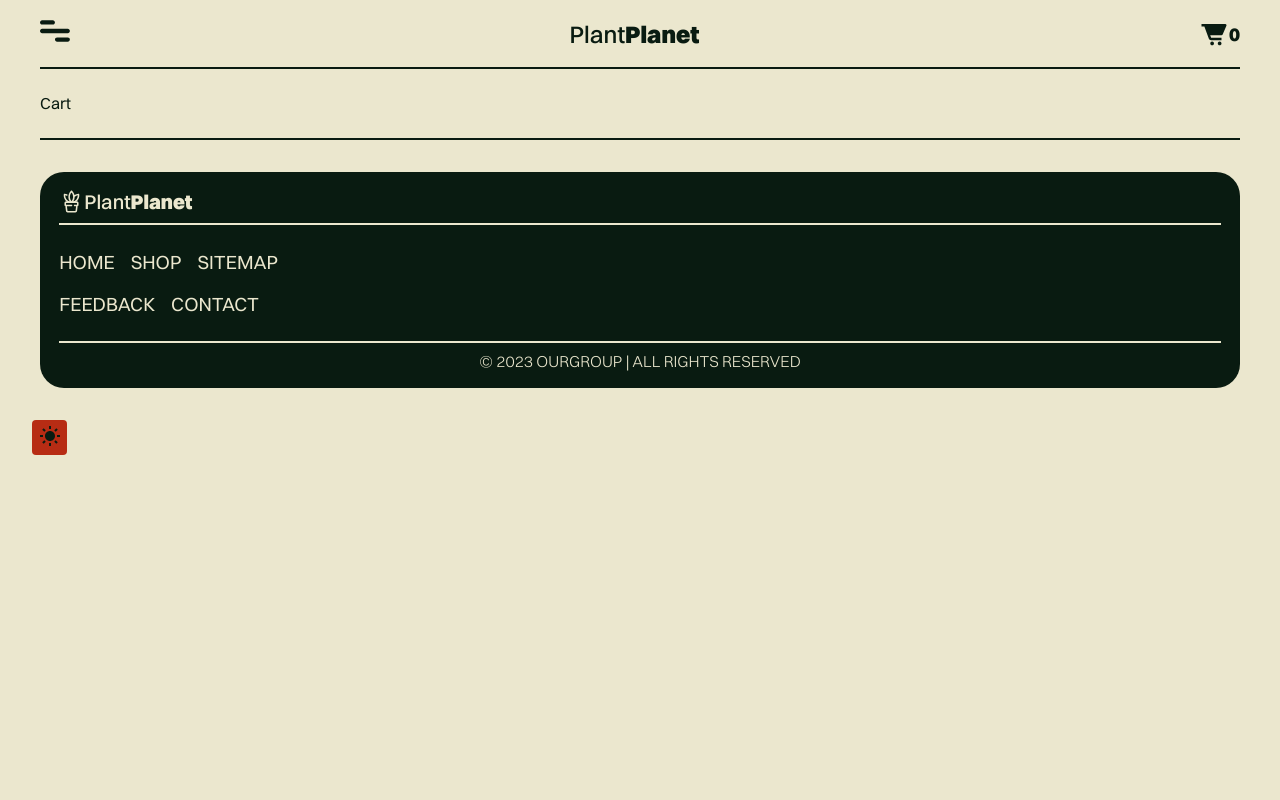
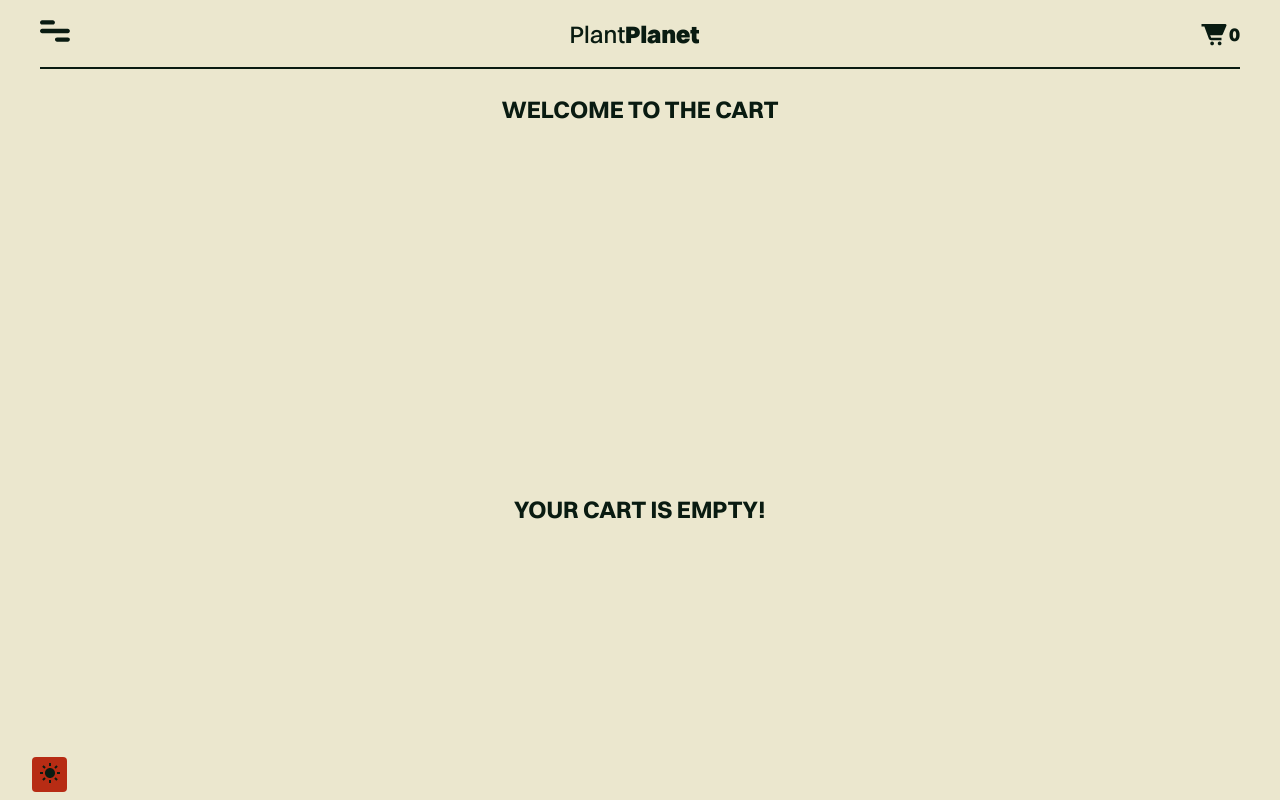
Before and after one commit to CyxKris/plant-palace, a React (Vite) app: page /cart in a window 1280 px wide. Shown: the top 800 px of the page. Built offline with nearby package versions, Linux system fonts and the light colour scheme.

Commit message:
Finished cart. Starting home page.

```diff
--- a/src/App.css
+++ b/src/App.css
@@ -5,3 +5,11 @@ main {
 
     /* position: relative; */
 }
+
+main:has(section#cart-page) {
+    min-height: 100vh;
+}
+
+main section#cart-page {
+    min-height: 100vh;
+}
--- /dev/null
+++ b/src/components/CartItem.css
@@ -0,0 +1,34 @@
+.cart-item {
+    background-color: var(--green-500);
+    border-radius: 1rem;
+
+    width: 80%;
+    max-height: 400px;
+    margin: 2rem auto;
+    display: flex;
+    flex-direction: column;
+}
+
+.cart-item-image {
+    width: 100%;
+    overflow: hidden;
+}
+
+.cart-item-image img {
+    width: 100%;
+    max-height: 100%;
+    object-fit: cover;
+    object-position: center;
+    border-top-left-radius: 1rem;
+    border-top-right-radius: 1rem;
+}
+
+.cart-item-details {
+    padding: 1rem;
+}
+
+@media (min-width: 1024px) {
+    .cart-item {
+        width: 400px;
+    }
+}
--- /dev/null
+++ b/src/components/CartItem.jsx
@@ -0,0 +1,39 @@
+/* eslint-disable react/prop-types */
+import { useShoppingCart } from '../context/ShoppingCartContext';
+import './CartItem.css';
+
+import {plants} from '../assets/plants.json';
+import { formatCurrency } from '../utilities/formatCurrency';
+
+const CartItem = ({ id, quantity }) => {
+
+    const { removeFromCart } = useShoppingCart();
+    const cartPlants = plants.find(item => item.id === id);
+
+    if (cartPlants == null) return null;
+
+    return (
+        <div className='cart-item'>
+            <picture className='cart-item-image'>
+                <source srcSet={`/src/assets/plants/${cartPlants.img1.webp}`} />
+                <img src={cartPlants.img1.mozjpeg} alt="" />
+            </picture>
+
+            <div className="cart-item-details">
+                <div>
+                    <p>{cartPlants.id}</p>
+                    <p>{cartPlants.commonName}</p>
+                    <p>{cartPlants.category}</p>
+                </div>
+                <div>
+                    <div>
+                        <p className="item-quantity">x{quantity}</p>
+                        <p className="total-price">{formatCurrency(cartPlants.price * quantity)}</p>
+                    </div>
+                    <svg onClick={() => removeFromCart(cartPlants.id)} className='delete-icon' width="24" height="24" viewBox="0 0 24 24"><path d="M6 7H5v13a2 2 0 0 0 2 2h10a2 2 0 0 0 2-2V7H6zm10.618-3L15 2H9L7.382 4H3v2h18V4z"></path></svg>
+                </div>
+            </div>
+        </div>
+    );
+}
+export default CartItem
--- a/src/context/ShoppingCartContext.jsx
+++ b/src/context/ShoppingCartContext.jsx
@@ -1,6 +1,7 @@
 /* eslint-disable react/prop-types */
 
-import { createContext, useContext, useState } from "react";
+import { createContext, useContext } from "react";
+import { useLocalStorage } from "../hooks/useLocalStorage";
 
 const ShoppingCartContext = createContext({});
 
@@ -9,7 +10,7 @@ export function useShoppingCart() {
 }
 
 export function ShoppingCartProvider({ children }) {
-    const [cartItems, setCartItems] = useState([]);
+    const [cartItems, setCartItems] = useLocalStorage("shopping-cart",[]);
 
     const cartQuantity = cartItems.reduce((quantity, item) => item.quantity + quantity, 0 )
 
--- /dev/null
+++ b/src/hooks/useLocalStorage.js
@@ -0,0 +1,21 @@
+import { useEffect, useState } from "react";
+
+export function useLocalStorage(key, initialValue) {
+    const [value, setValue] = useState(() => {
+        const jsonValue = localStorage.getItem(key);
+
+        if (jsonValue != null) return JSON.parse(jsonValue)
+
+        if (typeof initialValue === "function") {
+            return initialValue();
+        } else {
+            return initialValue;
+        }
+    })
+
+    useEffect(() => {
+        localStorage.setItem(key, JSON.stringify(value))
+    }, [key, value])
+
+    return [value, setValue]
+}
--- a/src/pages/cart/Cart.css
+++ b/src/pages/cart/Cart.css
@@ -0,0 +1,18 @@
+#cart-page {
+    display: flex;
+    flex-direction: column;
+}
+
+#cart-page h1,
+#cart-page h3 {
+    text-align: center;
+}
+
+
+.empty-cart-message {
+    display: flex;
+    align-items: center;
+    justify-content: center;
+
+    flex: 1;
+}
--- a/src/pages/cart/Cart.jsx
+++ b/src/pages/cart/Cart.jsx
@@ -1,8 +1,39 @@
 import './Cart.css';
 
+import { useShoppingCart } from '../../context/ShoppingCartContext';
+import CartItem from '../../components/CartItem';
+import { formatCurrency } from '../../utilities/formatCurrency';
+
+import { plants } from '../../assets/plants.json';
+
 const Cart = () => {
+
+    const { cartItems, cartQuantity } = useShoppingCart();
+
     return (
-        <div>Cart</div>
+        <>
+            <section id="cart-page">
+                <h1>WELCOME TO THE CART</h1>
+                {(cartQuantity === 0) ? (
+                    <div className="empty-cart-message">
+                        <h2>YOUR CART IS EMPTY!</h2>
+                    </div>
+                ) : (
+                        <div>
+                            {cartItems.map(item => (
+                                <CartItem key={item.id} {...item} />
+                            ))}
+                            <h3>
+                                {`Total :
+                                ${formatCurrency(cartItems.reduce((total, cartItem) => {
+                                    const item = plants.find(i => i.id === cartItem.id)
+                                    return total + (item?.price || 0) * cartItem.quantity
+                                }, 0))}`}
+                            </h3>
+                    </div>
+                )}
+            </section>
+        </>
     );
 }
 export default Cart
--- a/src/utilities/formatCurrency.js
+++ b/src/utilities/formatCurrency.js
@@ -1,5 +1,5 @@
 
-const CURRENCY_FORMATTER = new Intl.NumberFormat(undefined, { currency: "NGN", style: "currency" });
+const CURRENCY_FORMATTER = new Intl.NumberFormat(undefined, { currency: "USD", style: "currency" });
 
 export function formatCurrency(number) {
     return CURRENCY_FORMATTER.format(number);
```
